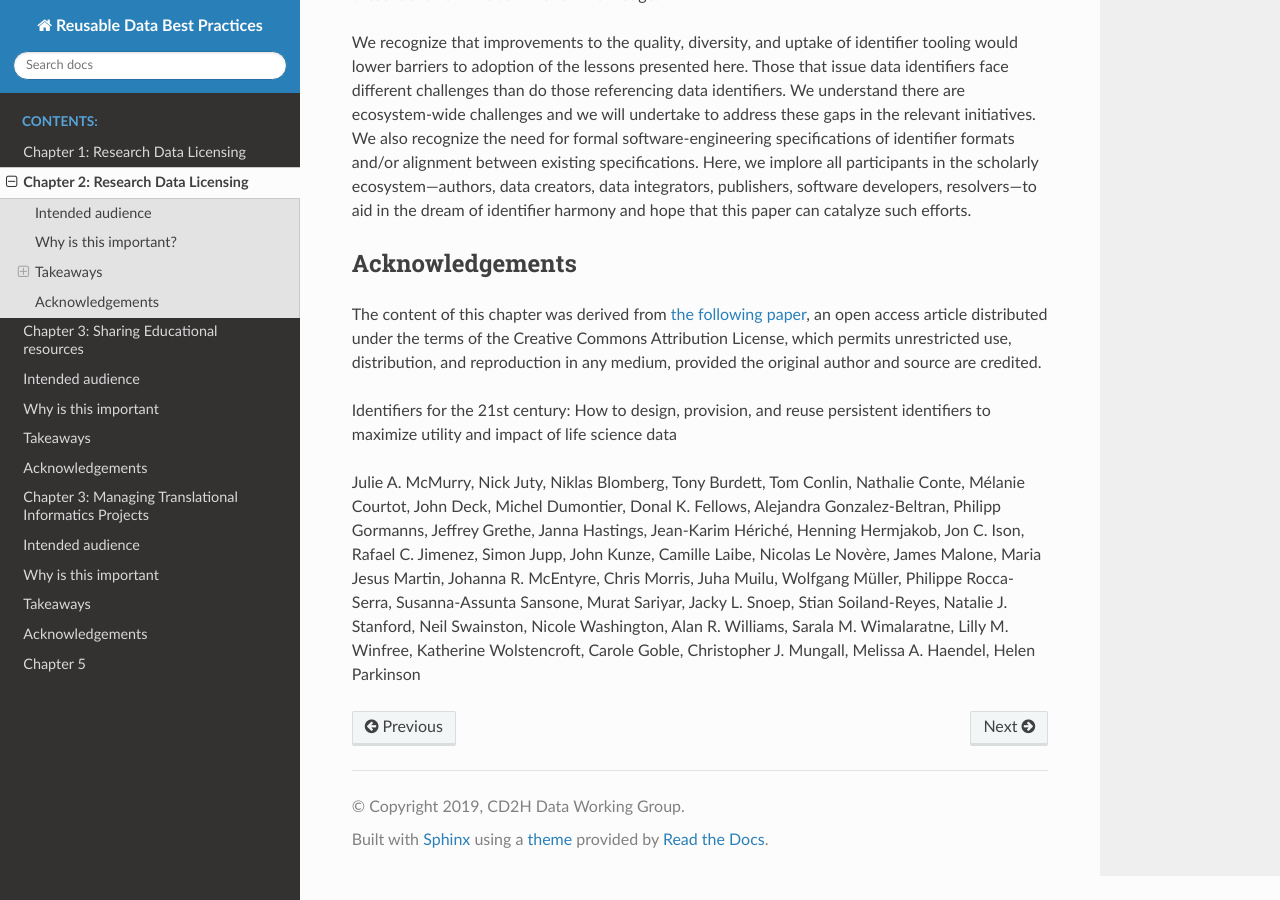
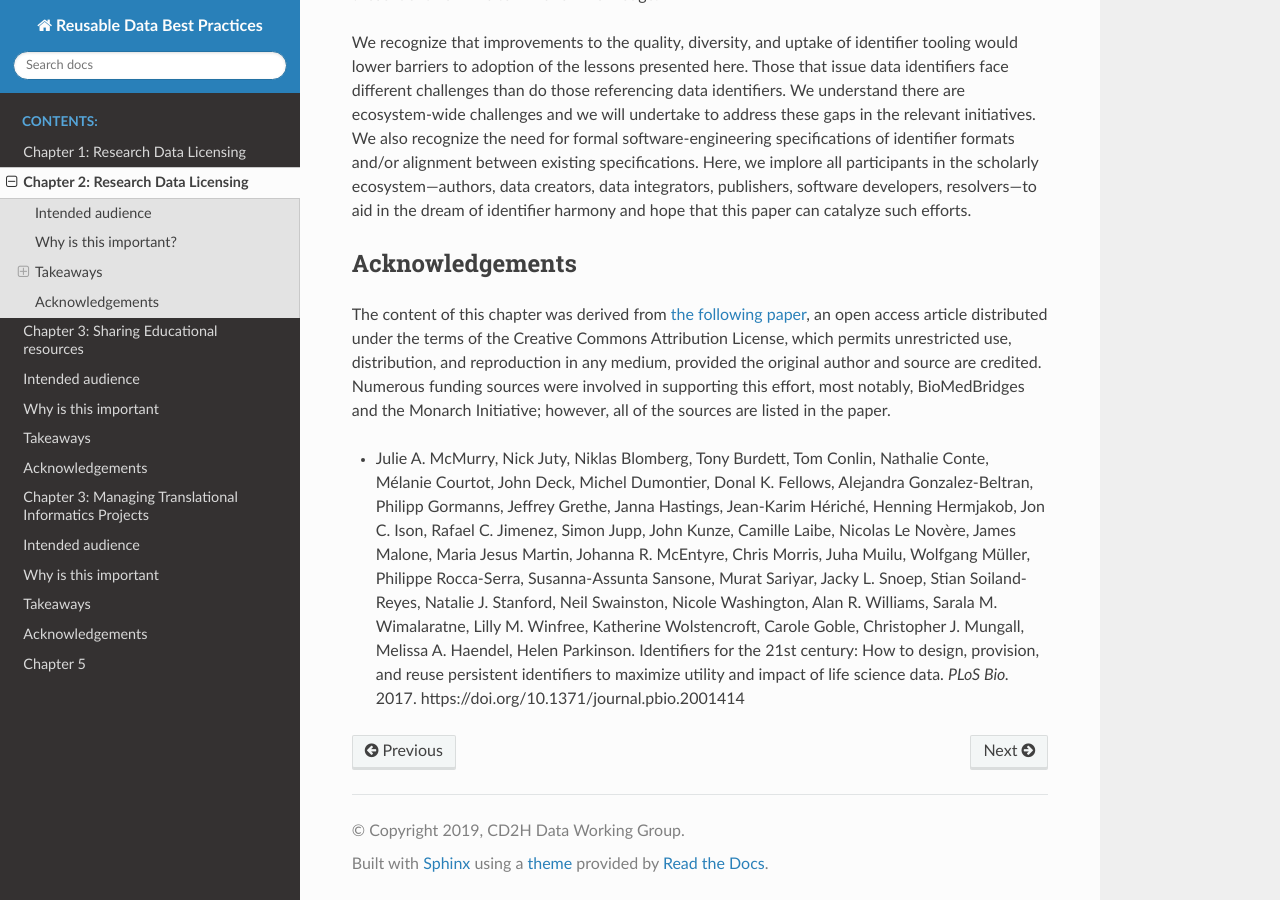
Before and after one commit to data2health/informatics-playbook, a Sphinx documentation site: the page built from docs/chapters/chapter_2.md, in a window 1280 px wide and 900 px high, scrolled down 1733 px. Built offline with Sphinx 7.4.7 and the Read the Docs theme 2.0.0, drawn with Linux system fonts in a browser that asks for light colours.

Commit message:
Update chapter_2.md

```diff
--- a/docs/chapters/chapter_2.md
+++ b/docs/chapters/chapter_2.md
@@ -30,8 +30,6 @@ We recognize that improvements to the quality, diversity, and uptake of identifi
 
 ## Acknowledgements
 
-The content of this chapter was derived from [the following paper](10.1371/journal.pbio.2001414), an open access article distributed under the terms of the Creative Commons Attribution License, which permits unrestricted use, distribution, and reproduction in any medium, provided the original author and source are credited.
+The content of this chapter was derived from [the following paper](10.1371/journal.pbio.2001414), an open access article distributed under the terms of the Creative Commons Attribution License, which permits unrestricted use, distribution, and reproduction in any medium, provided the original author and source are credited. Numerous funding sources were involved in supporting this effort, most notably, BioMedBridges and the Monarch Initiative; however, all of the sources are listed in the paper.
 
-Identifiers for the 21st century: How to design, provision, and reuse persistent identifiers to maximize utility and impact of life science data
-
-Julie A. McMurry, Nick Juty, Niklas Blomberg, Tony Burdett, Tom Conlin, Nathalie Conte, Mélanie Courtot, John Deck, Michel Dumontier, Donal K. Fellows, Alejandra Gonzalez-Beltran, Philipp Gormanns, Jeffrey Grethe, Janna Hastings, Jean-Karim Hériché, Henning Hermjakob, Jon C. Ison, Rafael C. Jimenez, Simon Jupp, John Kunze, Camille Laibe, Nicolas Le Novère, James Malone, Maria Jesus Martin, Johanna R. McEntyre, Chris Morris, Juha Muilu, Wolfgang Müller, Philippe Rocca-Serra, Susanna-Assunta Sansone, Murat Sariyar, Jacky L. Snoep, Stian Soiland-Reyes, Natalie J. Stanford, Neil Swainston, Nicole Washington, Alan R. Williams, Sarala M. Wimalaratne, Lilly M. Winfree, Katherine Wolstencroft, Carole Goble, Christopher J. Mungall, Melissa A. Haendel, Helen Parkinson
+- Julie A. McMurry, Nick Juty, Niklas Blomberg, Tony Burdett, Tom Conlin, Nathalie Conte, Mélanie Courtot, John Deck, Michel Dumontier, Donal K. Fellows, Alejandra Gonzalez-Beltran, Philipp Gormanns, Jeffrey Grethe, Janna Hastings, Jean-Karim Hériché, Henning Hermjakob, Jon C. Ison, Rafael C. Jimenez, Simon Jupp, John Kunze, Camille Laibe, Nicolas Le Novère, James Malone, Maria Jesus Martin, Johanna R. McEntyre, Chris Morris, Juha Muilu, Wolfgang Müller, Philippe Rocca-Serra, Susanna-Assunta Sansone, Murat Sariyar, Jacky L. Snoep, Stian Soiland-Reyes, Natalie J. Stanford, Neil Swainston, Nicole Washington, Alan R. Williams, Sarala M. Wimalaratne, Lilly M. Winfree, Katherine Wolstencroft, Carole Goble, Christopher J. Mungall, Melissa A. Haendel, Helen Parkinson. Identifiers for the 21st century: How to design, provision, and reuse persistent identifiers to maximize utility and impact of life science data. *PLoS Bio.* 2017. https://doi.org/10.1371/journal.pbio.2001414
```
